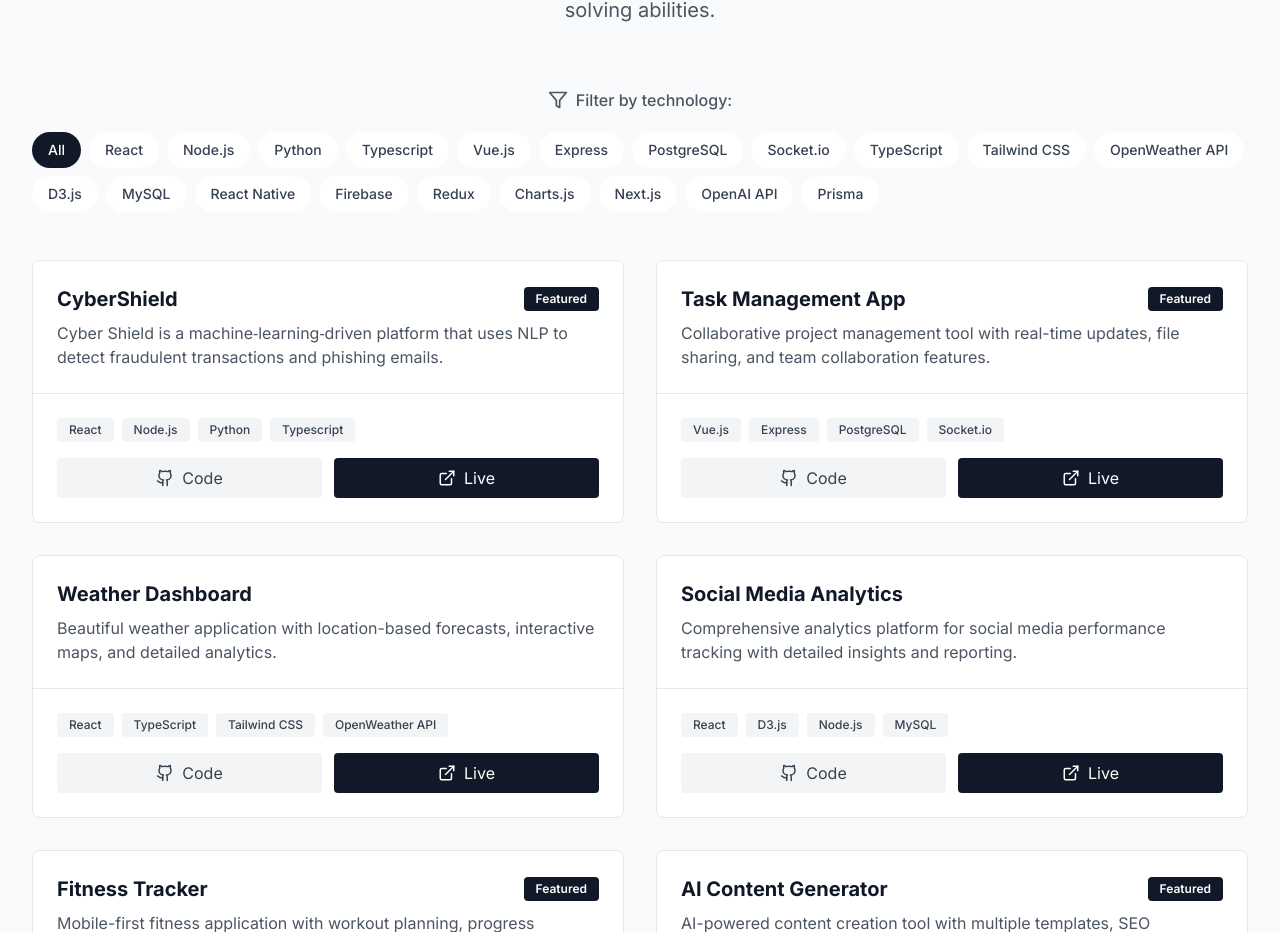
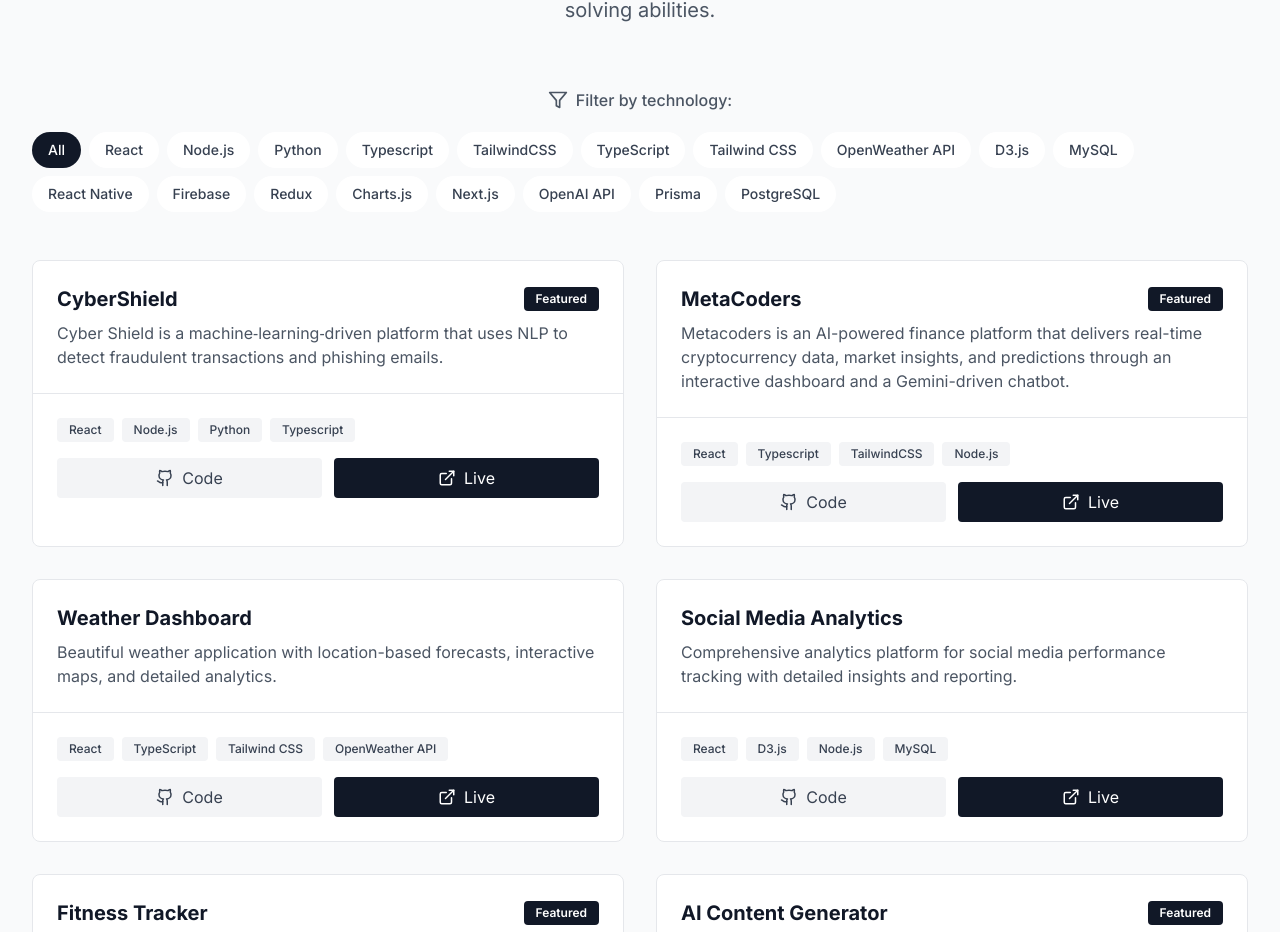
Before and after one commit to Durgaprasad044/Portfolio, a React (Vite) app: page / in a window 1280 px wide. Shown: the part 1796-2728 px from the top of the page. Built offline with nearby package versions, Linux system fonts and the light colour scheme.

Commit message:
Update portfolio project details
Revised the live URL for Cyber Shield and replaced the Task Management App entry with MetaCoders, updating its title, description, technologies, GitHub URL, and live URL.

```diff
--- a/src/data/portfolio.ts
+++ b/src/data/portfolio.ts
@@ -19,16 +19,16 @@ export const portfolioData = {
       description: "Cyber Shield is a machine‑learning‑driven platform that uses NLP to detect fraudulent transactions and phishing emails.",
       technologies: ["React", "Node.js", "Python", "Typescript"],
       githubUrl: "https://github.com/Durgaprasad044/CyberShield.git",
-      liveUrl: "https://cybershield-1-9c7o.onrender.com",
+      liveUrl: "https://cybershield-2.onrender.com",
       featured: true
     },
     {
       id: 2,
-      title: "Task Management App",
-      description: "Collaborative project management tool with real-time updates, file sharing, and team collaboration features.",
-      technologies: ["Vue.js", "Express", "PostgreSQL", "Socket.io"],
-      githubUrl: "https://github.com/durgaprasad/taskmanager",
-      liveUrl: "https://taskmanager-demo.vercel.app",
+      title: "MetaCoders",
+      description: "Metacoders is an AI-powered finance platform that delivers real-time cryptocurrency data, market insights, and predictions through an interactive dashboard and a Gemini-driven chatbot.",
+      technologies: ["React", "Typescript", "TailwindCSS", "Node.js"],
+      githubUrl: "https://github.com/Durgaprasad044/GDG",
+      liveUrl: "https://gdg-cpnd.vercel.app",
       featured: true
     },
     {
```
